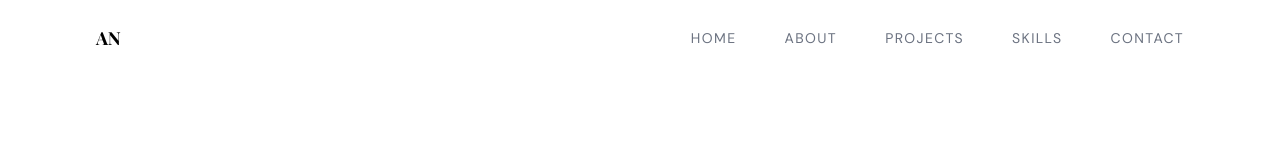
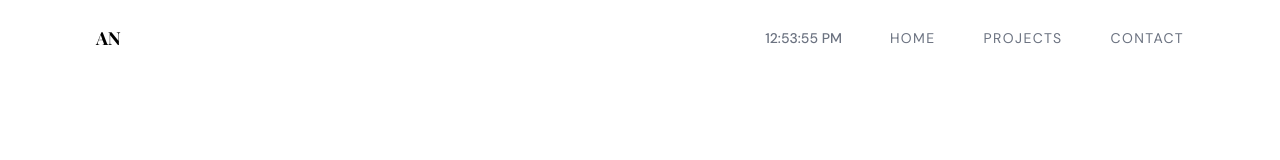
Before and after one commit to hea7hen/Abhishek_Nair, a React (Vite) app: page / in a window 1280 px wide. Shown: the top 160 px of the page. Built offline with nearby package versions, Linux system fonts and the light colour scheme; a web font is replaced by a local one.

Commit message:
Remove sections and add time
Removes the technical skills and about me sections. Adds a time display in the top right corner.

```diff
--- /dev/null
+++ b/src/components/Clock.tsx
@@ -0,0 +1,20 @@
+
+import { useState, useEffect } from 'react';
+
+export default function Clock() {
+  const [time, setTime] = useState(new Date());
+
+  useEffect(() => {
+    const timer = setInterval(() => {
+      setTime(new Date());
+    }, 1000);
+
+    return () => clearInterval(timer);
+  }, []);
+
+  return (
+    <div className="text-sm font-medium text-gray-500">
+      {time.toLocaleTimeString()}
+    </div>
+  );
+}
--- a/src/components/Hero.tsx
+++ b/src/components/Hero.tsx
@@ -1,14 +1,5 @@
-
-import { ArrowDownCircle } from 'lucide-react';
 
 export default function Hero() {
-  const scrollToNextSection = () => {
-    const aboutSection = document.getElementById('about');
-    if (aboutSection) {
-      aboutSection.scrollIntoView({ behavior: 'smooth' });
-    }
-  };
-
   return (
     <section
       id="home"
@@ -42,14 +33,6 @@ export default function Hero() {
           </div>
         </div>
       </div>
-
-      <button
-        onClick={scrollToNextSection}
-        className="absolute bottom-10 left-1/2 transform -translate-x-1/2 text-gray-400 hover:text-black transition-colors duration-300"
-        aria-label="Scroll down"
-      >
-        <ArrowDownCircle className="h-10 w-10" />
-      </button>
     </section>
   );
 }
--- a/src/components/Navbar.tsx
+++ b/src/components/Navbar.tsx
@@ -1,6 +1,7 @@
 
 import { useState, useEffect } from "react";
 import { Menu, X } from "lucide-react";
+import Clock from "./Clock";
 
 export default function Navbar() {
   const [isOpen, setIsOpen] = useState(false);
@@ -43,7 +44,8 @@ export default function Navbar() {
 
         {/* Desktop Navigation */}
         <div className="hidden md:flex items-center space-x-12">
-          {["home", "about", "projects", "skills", "contact"].map((item) => (
+          <Clock />
+          {["home", "projects", "contact"].map((item) => (
             <button
               key={item}
               onClick={() => scrollToSection(item)}
@@ -72,7 +74,7 @@ export default function Navbar() {
       {isOpen && (
         <div className="md:hidden absolute top-full left-0 w-full bg-white border-t border-gray-100">
           <div className="container-custom py-6 flex flex-col space-y-6">
-            {["home", "about", "projects", "skills", "contact"].map((item) => (
+            {["home", "projects", "contact"].map((item) => (
               <button
                 key={item}
                 onClick={() => scrollToSection(item)}
--- a/src/pages/Index.tsx
+++ b/src/pages/Index.tsx
@@ -1,10 +1,7 @@
-
 import { useEffect } from "react";
 import Navbar from "@/components/Navbar";
 import Hero from "@/components/Hero";
-import About from "@/components/About";
 import Projects from "@/components/Projects";
-import Skills from "@/components/Skills";
 import Contact from "@/components/Contact";
 import Footer from "@/components/Footer";
 
@@ -48,9 +45,7 @@ const Index = () => {
     <div className="min-h-screen relative overflow-hidden">
       <Navbar />
       <Hero />
-      <About />
       <Projects />
-      <Skills />
       <Contact />
       <Footer />
     </div>
```
